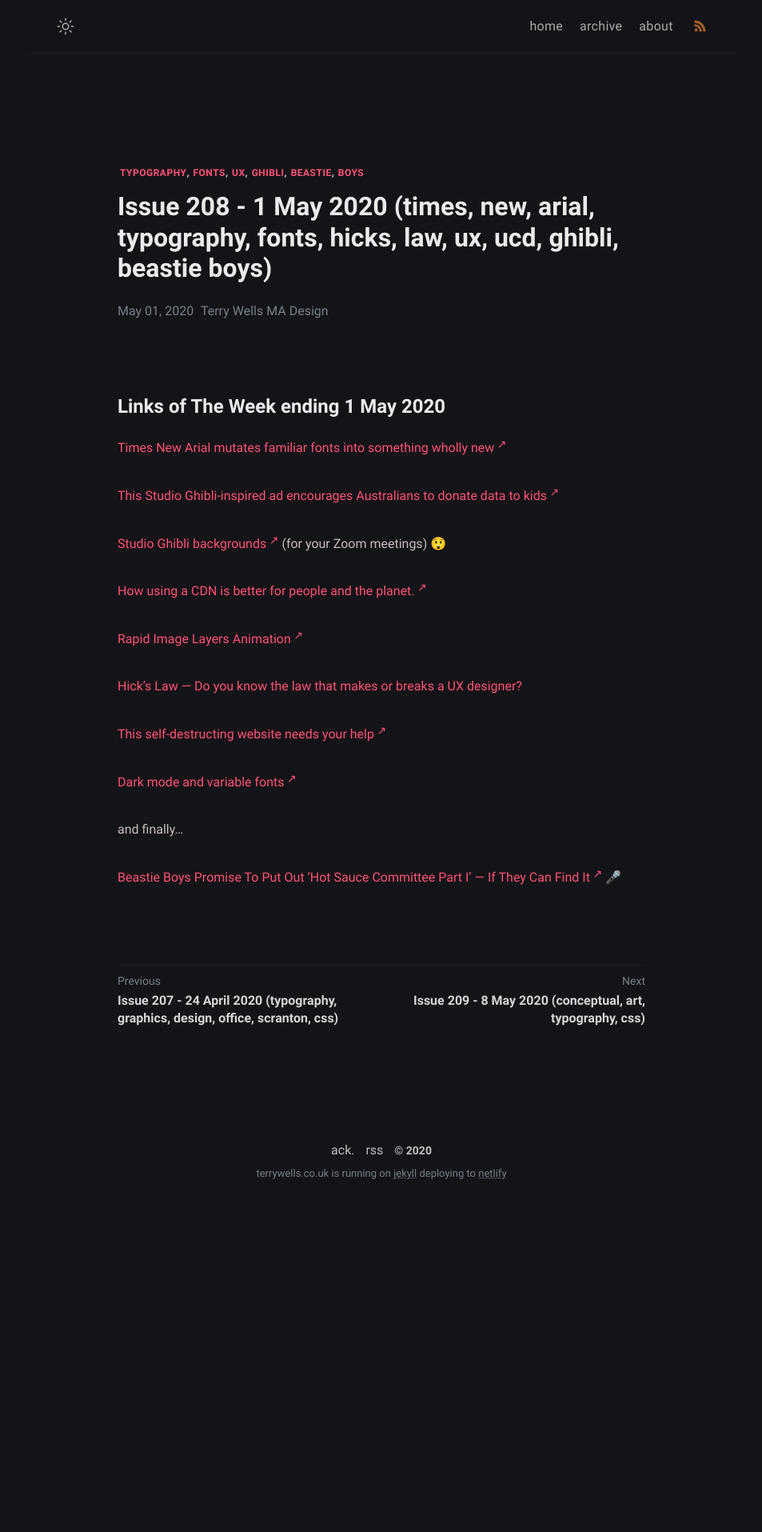
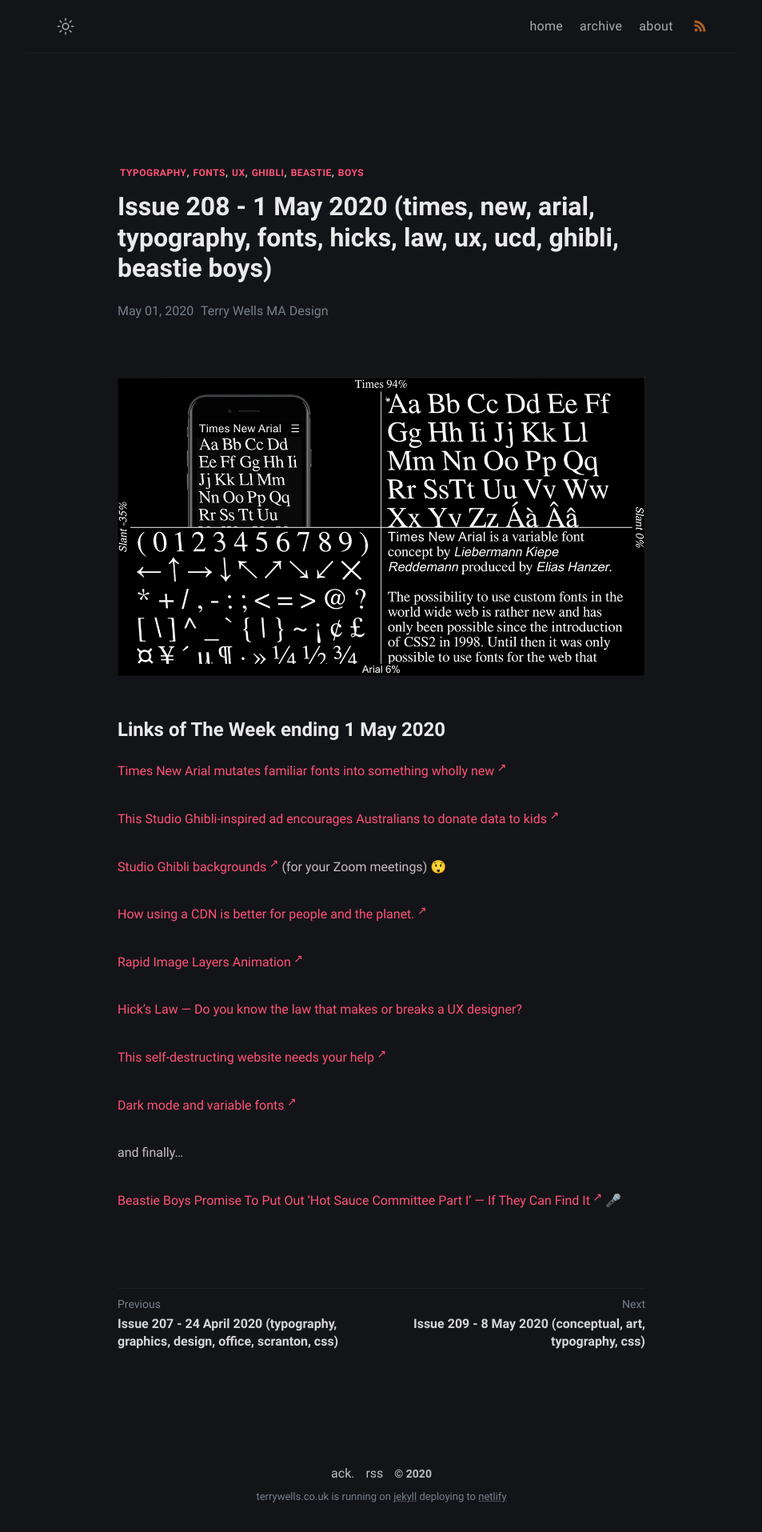
Before and after one commit to wristtattoo/jekyll-klise, a Jekyll site: the page built from _posts/2020-11-03-issue-208-1-may-2020-times-new-arial-typography-fonts-hicks-law-ux-ucd-ghibli-beastie-boys.md, in a window 1280 px wide. Shown: the whole page at 80% size, without its empty margins (163-1116 px from the left). Built offline with Jekyll 4.4.1, drawn with Linux system fonts in a browser that asks for light colours; a script that is not in the unit is left out; before the commit the page ends 1511 px from its top, so only the background shows below that.

Commit message:
Update Links of The Week “2020-11-03-issue-208-1-may-2020-times-new-arial-typography-fonts-hicks-law-ux-ucd-ghibli-beastie-boys”

```diff
--- a/_posts/2020-11-03-issue-208-1-may-2020-times-new-arial-typography-fonts-hicks-law-ux-ucd-ghibli-beastie-boys.md
+++ b/_posts/2020-11-03-issue-208-1-may-2020-times-new-arial-typography-fonts-hicks-law-ux-ucd-ghibli-beastie-boys.md
@@ -5,6 +5,8 @@
 tags: typography fonts ux ghibli beastie boys
 date: 2020-05-01T18:05:52.620Z
 ---
+![Times New Arial mutates familiar fonts into something wholly new](/assets/uploads/issue-208.jpg "Times New Arial mutates familiar fonts into something wholly new")
+
 # Links of The Week ending 1 May 2020
 
 <a href="https://www.inputmag.com/design/times-new-arial-mutates-familiar-fonts-into-something-wholly-new-typeface" title="Times New Arial mutates familiar fonts into something wholly new" alt="Times New Arial mutates familiar fonts into something wholly new" target="_blank">Times New Arial mutates familiar fonts into something wholly new</a>
```
Also changed, not shown: assets/uploads/issue-208.jpg (added).
